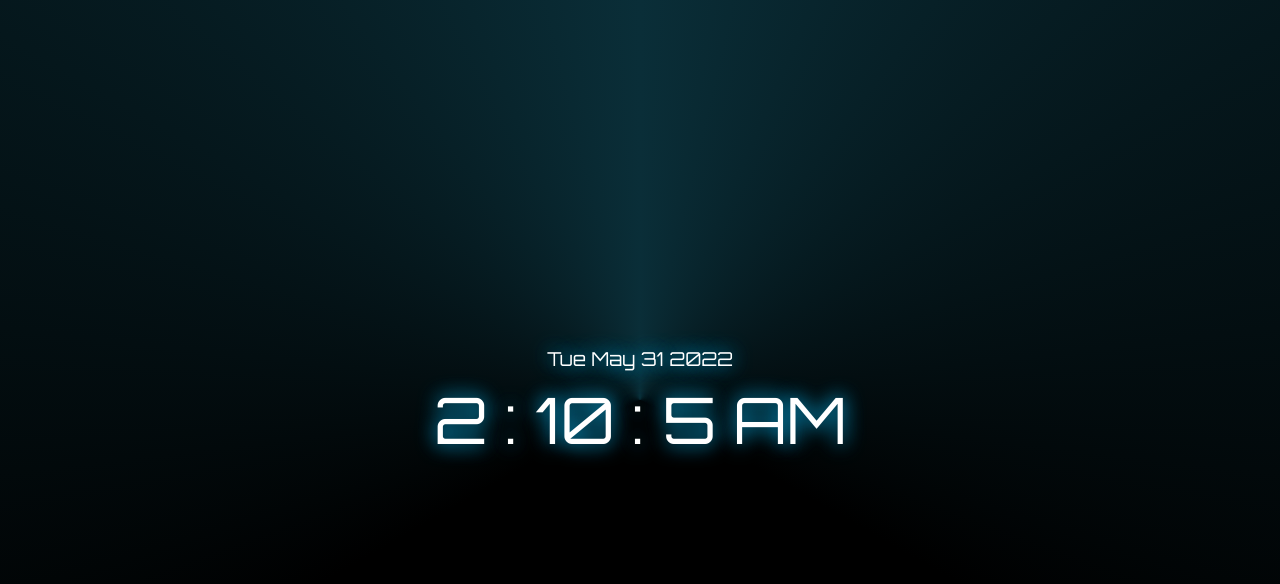
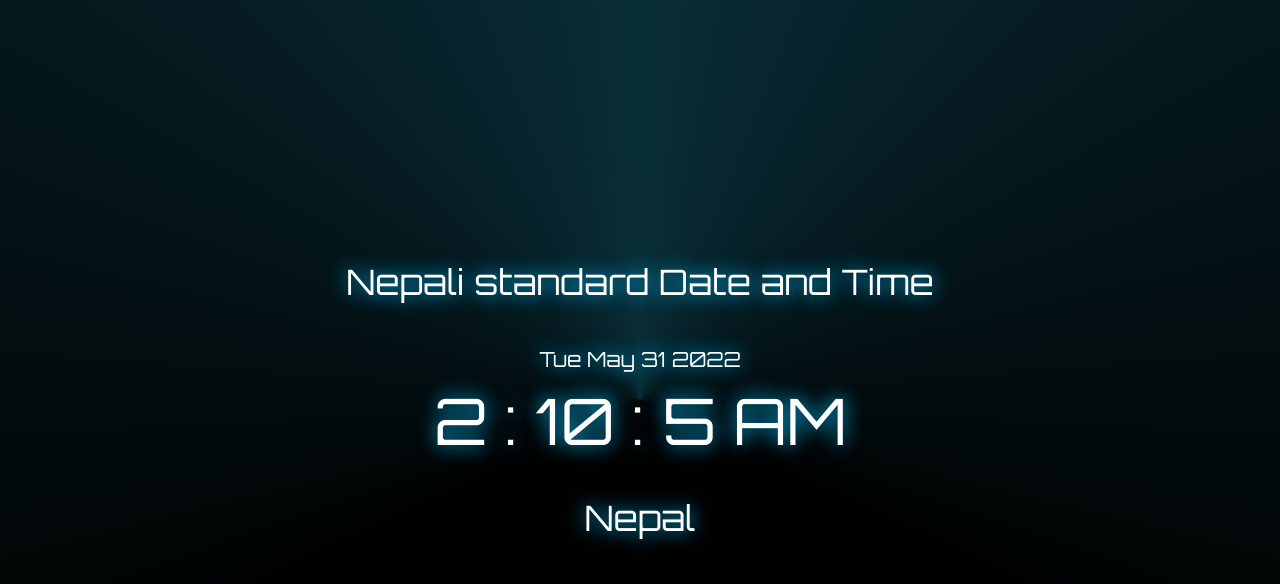
Before and after one commit to ipsha-ghimire/learn, a plain HTML site: page index.html in a window 1280 px wide. Drawn offline with Linux system fonts and the light colour scheme.

Commit message:
added nepal to main

```diff
--- a/clock.css
+++ b/clock.css
@@ -23,8 +23,12 @@ body{
       text-align: center;
       font-size: 4rem;
       text-shadow: 0 0 20px rgb(10,175,230,1),0 0 20px rgb(10,175,230,0.3) ;
+
+ }
+ #clock p{
+     font-size: 35px;
  }
  #Date_Day{
-     font-size: 1.2rem;
+     font-size: 1.3rem;
      line-height: 2;
  }
--- a/index.html
+++ b/index.html
@@ -11,7 +11,9 @@
 
 <body>
 <div id="container">
+
     <div id="clock">
+        <p>Nepali standard Date and Time</p>
         <div id="Date_Day">
             <span id="date">Date</span>
         </div>
@@ -21,6 +23,7 @@
         <span >:</span>
         <span id="seconds">11</span>
         <span id="AM_PM">AM</span>
+        <p>Nepal</p>
     </div>
 
 </div>
```
